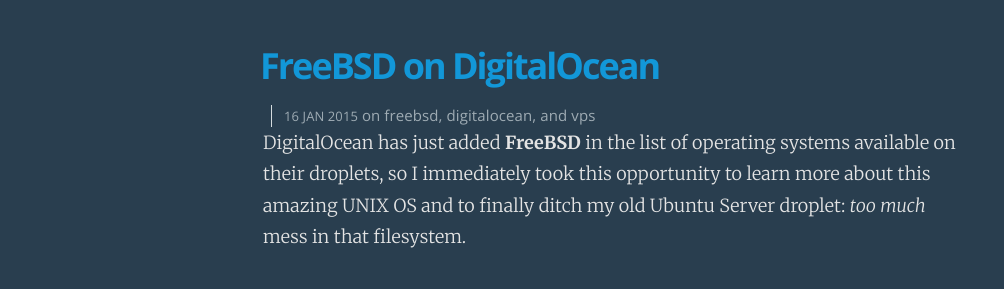
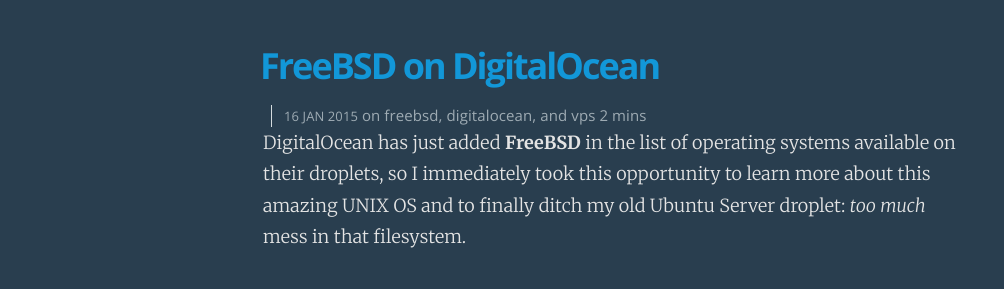
Before and after one commit to gsora/gsora.github.io, a Jekyll site: the page built from _posts/2015-01-16-freebsd-on-digitalocean.markdown, in a window 1280 px wide and 900 px high. Shown: the part 133-422 px from the top of the window, without its empty margins (22-1026 px from the left). Built offline with Jekyll 4.4.1, drawn with Linux system fonts in a browser that asks for light colours; Markdown is read by kramdown in place of the engine named in the settings.

Commit message:
added reading time

```diff
--- a/_layouts/post.html
+++ b/_layouts/post.html
@@ -23,6 +23,7 @@
                 {% if page.categories.size > 0 %}
                     {{ page.categories | array_to_sentence_string | prepend: 'on ' }}
                 {% endif %}
+                {% include readingtime.html %}
             </section>
         </header>
 
```
